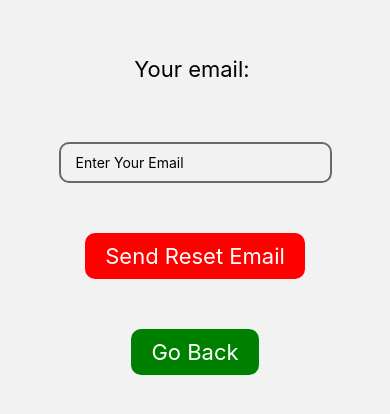
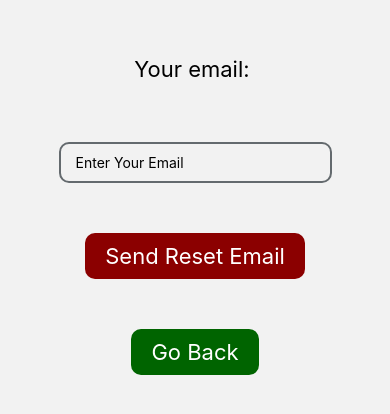
Before and after one commit to Oskar-Ciebien/Timetable_Application, a React Native app: screen /ForgotPassword in a window 390 px wide. Shown: the part 212-626 px from the top of the page. Built offline with nearby package versions, Linux system fonts and the light colour scheme; no server answers.

Commit message:
Changed the colours of buttons in some screens

```diff
--- a/screens/AddTimetableScreen.js
+++ b/screens/AddTimetableScreen.js
@@ -214,7 +214,7 @@ const styles = StyleSheet.create({
   submitButton: {
     marginTop: 50,
     fontSize: 22,
-    backgroundColor: "green",
+    backgroundColor: "darkgreen",
     paddingVertical: 10,
     paddingHorizontal: 20,
     borderRadius: 10,
@@ -226,7 +226,7 @@ const styles = StyleSheet.create({
   timetableButton: {
     marginTop: 50,
     fontSize: 22,
-    backgroundColor: "red",
+    backgroundColor: "darkred",
     paddingVertical: 10,
     paddingHorizontal: 20,
     borderRadius: 10,
--- a/screens/ChangeEmailScreen.js
+++ b/screens/ChangeEmailScreen.js
@@ -153,7 +153,7 @@ const styles = StyleSheet.create({
   backButton: {
     marginTop: 50,
     fontSize: 22,
-    backgroundColor: "green",
+    backgroundColor: "darkgreen",
     paddingVertical: 10,
     paddingHorizontal: 20,
     borderRadius: 10,
@@ -165,7 +165,7 @@ const styles = StyleSheet.create({
   buttonContainer: {
     marginTop: 50,
     fontSize: 22,
-    backgroundColor: "red",
+    backgroundColor: "darkred",
     paddingVertical: 10,
     paddingHorizontal: 20,
     borderRadius: 10,
--- a/screens/ChangePasswordScreen.js
+++ b/screens/ChangePasswordScreen.js
@@ -167,7 +167,7 @@ const styles = StyleSheet.create({
   backButton: {
     marginTop: 50,
     fontSize: 22,
-    backgroundColor: "green",
+    backgroundColor: "darkgreen",
     paddingVertical: 10,
     paddingHorizontal: 20,
     borderRadius: 10,
@@ -179,7 +179,7 @@ const styles = StyleSheet.create({
   buttonContainer: {
     marginTop: 50,
     fontSize: 22,
-    backgroundColor: "red",
+    backgroundColor: "darkred",
     paddingVertical: 10,
     paddingHorizontal: 20,
     borderRadius: 10,
--- a/screens/DeleteAccountScreen.js
+++ b/screens/DeleteAccountScreen.js
@@ -203,7 +203,7 @@ const styles = StyleSheet.create({
   backButton: {
     marginTop: 50,
     fontSize: 22,
-    backgroundColor: "green",
+    backgroundColor: "darkgreen",
     paddingVertical: 10,
     paddingHorizontal: 20,
     borderRadius: 10,
@@ -215,7 +215,7 @@ const styles = StyleSheet.create({
   buttonContainer: {
     marginTop: 50,
     fontSize: 22,
-    backgroundColor: "red",
+    backgroundColor: "darkred",
     paddingVertical: 10,
     paddingHorizontal: 20,
     borderRadius: 10,
--- a/screens/ForgotPasswordScreen.js
+++ b/screens/ForgotPasswordScreen.js
@@ -125,7 +125,7 @@ const styles = StyleSheet.create({
   backButton: {
     marginTop: 50,
     fontSize: 22,
-    backgroundColor: "green",
+    backgroundColor: "darkgreen",
     paddingVertical: 10,
     paddingHorizontal: 20,
     borderRadius: 10,
@@ -137,7 +137,7 @@ const styles = StyleSheet.create({
   buttonContainer: {
     marginTop: 50,
     fontSize: 22,
-    backgroundColor: "red",
+    backgroundColor: "darkred",
     paddingVertical: 10,
     paddingHorizontal: 20,
     borderRadius: 10,
```
